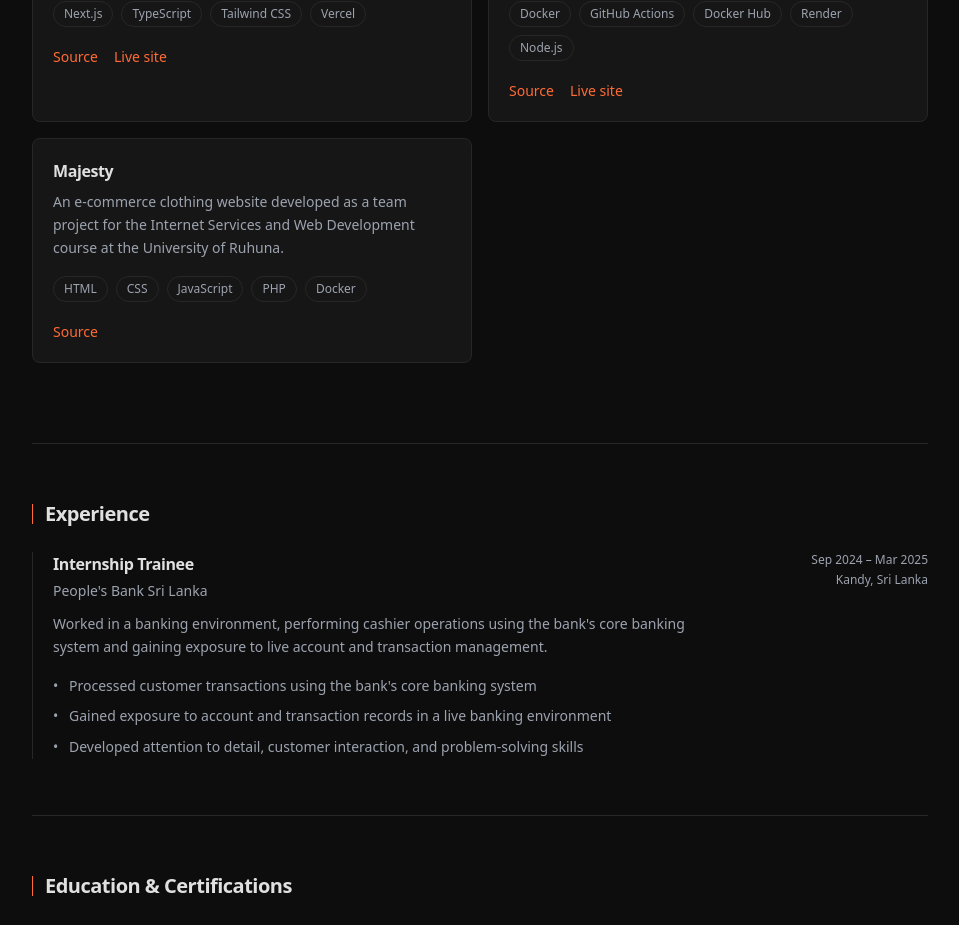
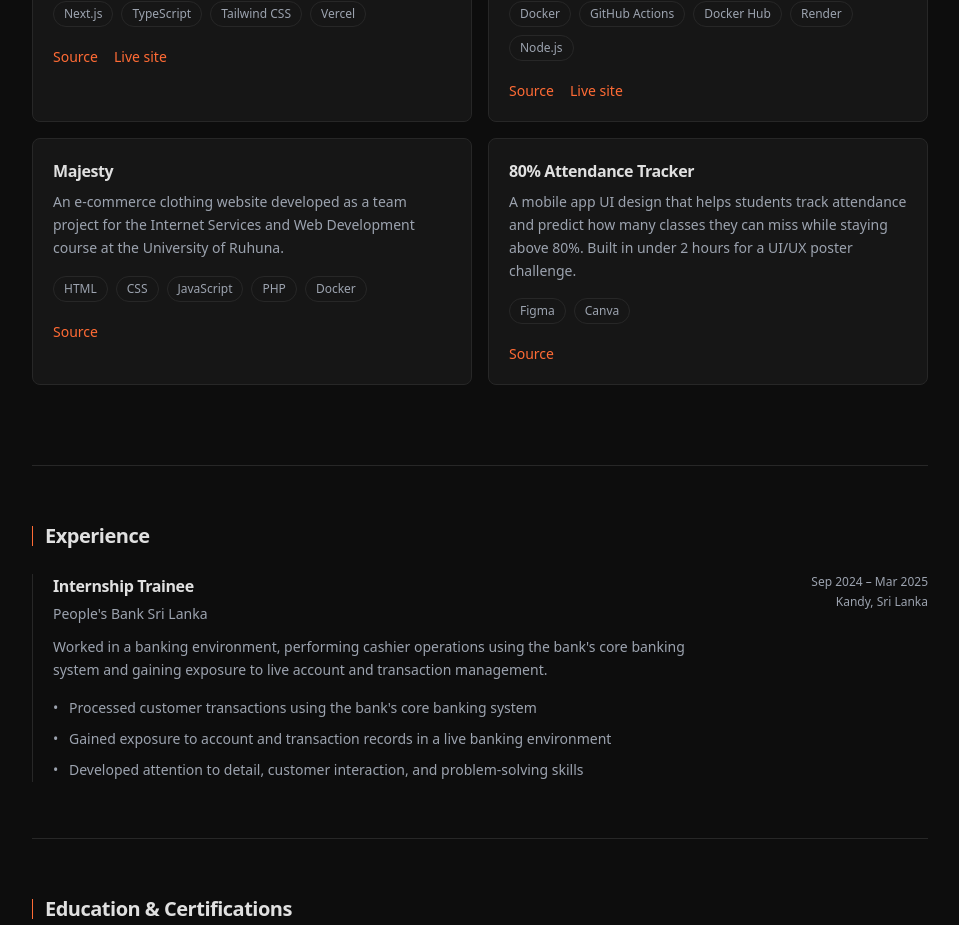
Before and after one commit to hasithaea/hasitha-dev, a Next.js app: page / in a window 1280 px wide. Shown: the part 1520-2445 px from the top of the page, without its empty margins (160-1119 px from the left). Built offline with nearby package versions, Linux system fonts and the light colour scheme; no server answers.

Commit message:
feat: add attendance tracker project (#18)

```diff
--- a/data/projects.ts
+++ b/data/projects.ts
@@ -31,4 +31,12 @@ export const projects: Project[] = [
     repo: "https://github.com/hasithaea/Majesty_project",
     live: null,
   },
+  {
+    title: "80% Attendance Tracker",
+    summary:
+      "A mobile app UI design that helps students track attendance and predict how many classes they can miss while staying above 80%. Built in under 2 hours for a UI/UX poster challenge.",
+    stack: ["Figma", "Canva"],
+    repo: "https://github.com/hasithaea/80-attendance-tracker-ui",
+    live: null,
+  },
 ];
```
